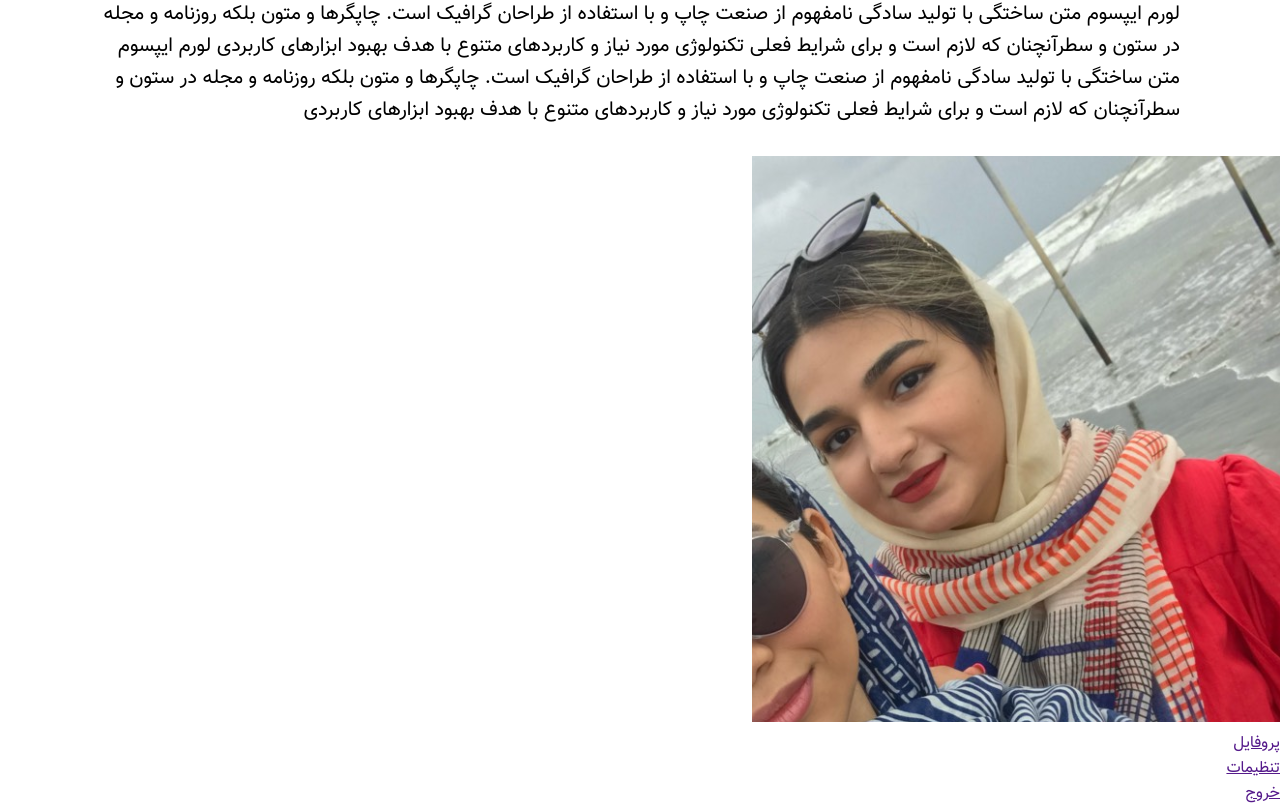
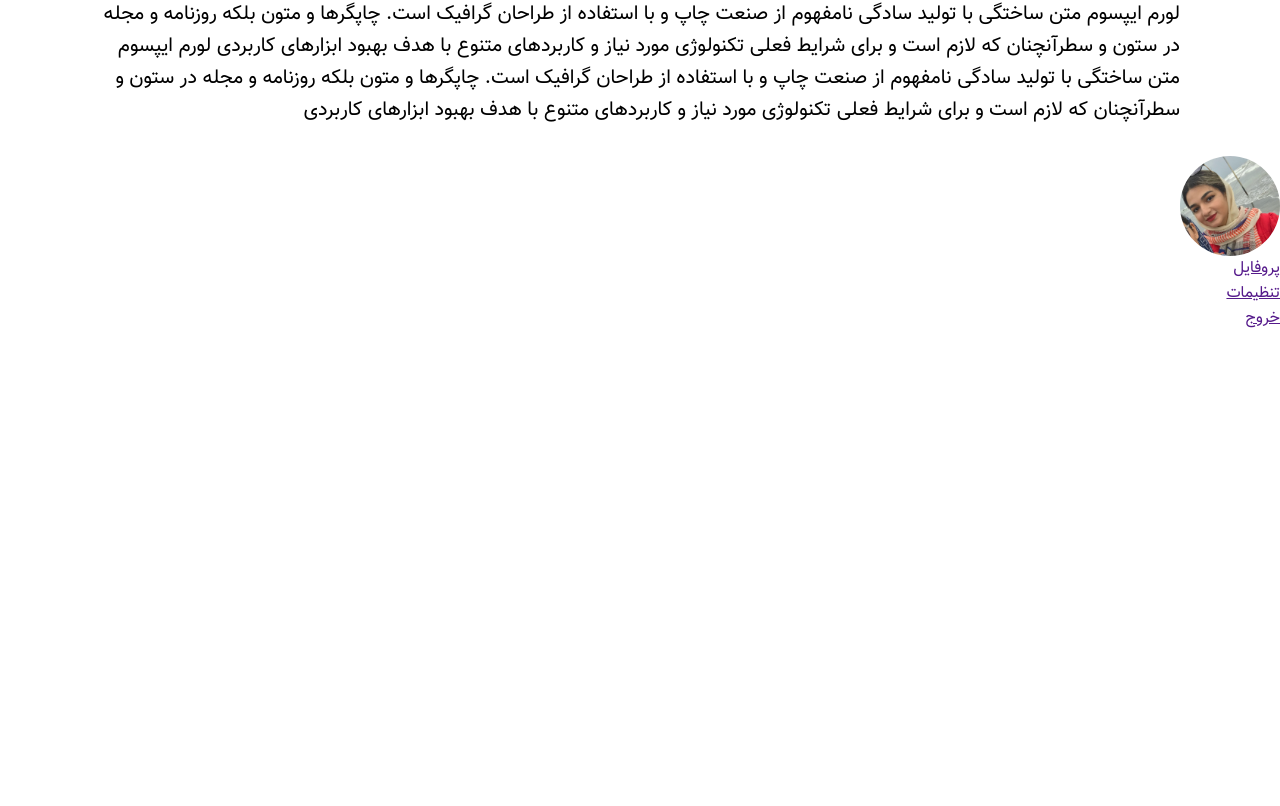
Before and after one commit to zahrragh/side-bar-TopLearn, a plain HTML site: page index.html in a window 1280 px wide. Shown: the part 838-1644 px from the top of the page. After the commit the page ends 1169 px from the top, so only its background shows below. Drawn offline with Linux system fonts and the light colour scheme; files whose address does not match are found by name.

Commit message:
Update style.css

```diff
--- a/styles/style.css
+++ b/styles/style.css
@@ -1,33 +1,49 @@
 @font-face {
     font-family: 'vazir';
     src: url('../fonts/vazir.eot');
-    src: url('../fonts/vazir.ttf')  format('truetype'),
-         url('../fonts/vazir.woff2') format('woff2'),
-         url('../fonts/vazir.woff') format('woff');
+    src: url('../fonts/vazir.ttf') format('truetype'), url('../fonts/vazir.woff2') format('woff2'), url('../fonts/vazir.woff') format('woff');
 }
 
-  *{
+* {
     padding: 0;
     margin: 0;
 }
 
-
-  body{
+body {
     font-family: 'vazir';
     direction: rtl;
     height: 100vh;
 }
-  header{
+
+header {
     background-color: #000077;
     color: #fff;
     padding: 50px;
     text-align: center;
 }
-  header h1{
+
+header h1 {
     font-size: 40px;
     margin-bottom: 30px;
 }
-  section p{
+
+section p {
     padding: 30px 100px;
     font-size: 20px;
 }
+
+.pic {
+    width: 100px;
+    height: 100px;
+    border-radius: 50%;
+    overflow: hidden;
+}
+
+.pic img {
+    object-fit: cover;
+    width: 100%;
+}
+
+ul li a {
+
+}
```
Lines whose indentation alone changed are shown as unchanged.
